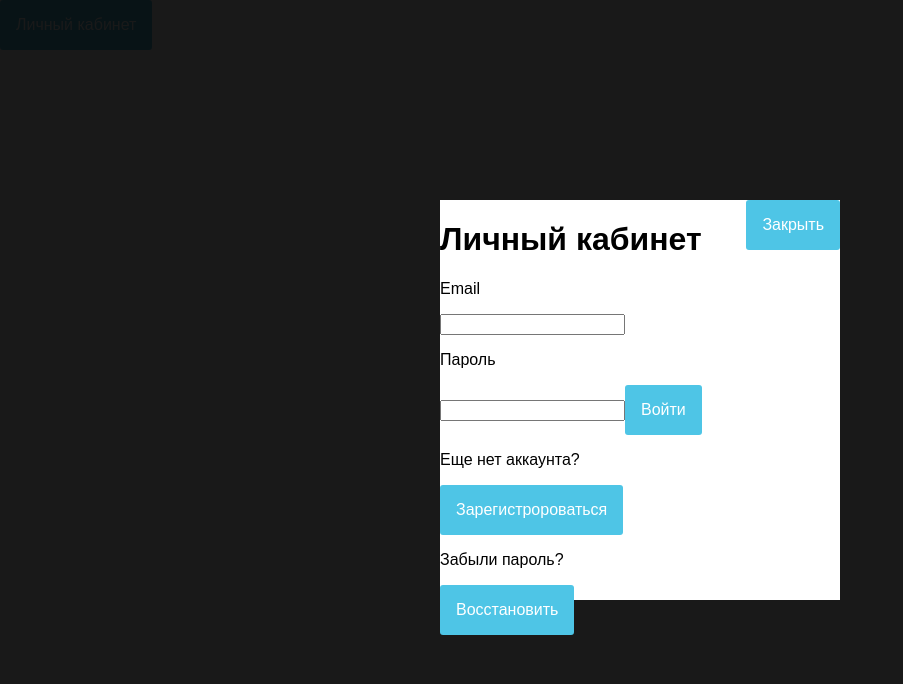
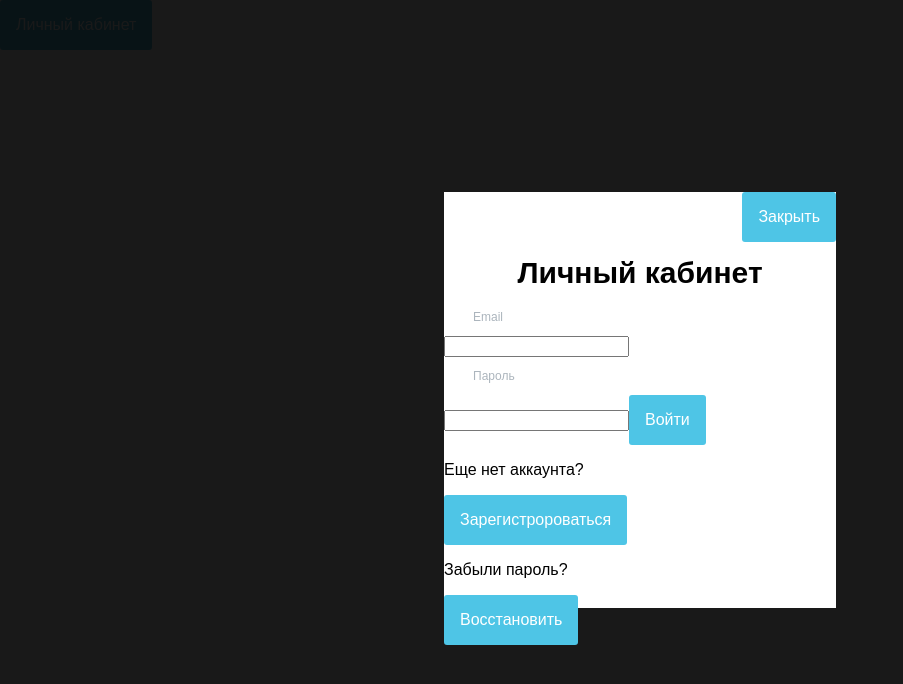
Before and after one commit to AlexandrVinogradov/React-Login-and-Registration-modal-windows, a React (Create React App) app: page / in a window 1280 px wide. Both pictures are taken after a click on the button "Личный кабинет". Shown: the top 684 px of the page, without its empty margins (0-903 px from the left). Built offline with nearby package versions, Linux system fonts and the light colour scheme.

Commit message:
styles update

```diff
--- a/src/App.js
+++ b/src/App.js
@@ -1,6 +1,8 @@
 import React, { Component } from 'react';
 import EnterToAccountModal from './components/EnterToAccountModal/EnterToAccountModal';
 import Registration from './components/RegistrationModal/Registration';
+import s from './components/EnterToAccountModal/EnterToAccountModal.module.css';
+
 
 
 class App extends Component {
@@ -29,10 +31,10 @@ class App extends Component {
           <button onClick={this.toggleEnerModal}>Личный кабинет</button>
           {this.state.isEnterOpen &&
             <EnterToAccountModal onClose={this.toggleEnerModal}>
-              <h1>Личный кабинет</h1>
-              <p>Email</p>
+              <h1 className={s.title}>Личный кабинет</h1>
+              <p className={s.email_pass}>Email</p>
               <input />
-              <p>Пароль</p>
+              <p className={s.email_pass}>Пароль</p>
               <input />
               <button>Войти</button>
               <div>
--- a/src/components/EnterToAccountModal/EnterToAccountModal.module.css
+++ b/src/components/EnterToAccountModal/EnterToAccountModal.module.css
@@ -16,6 +16,16 @@
 }
 .popup {
     background-color: white;
-    height: 400px;
-    width: 400px;
+    height: 416px;
+    width: 392px;
 }
+.title {
+    padding-top: 44px;
+    text-align: center;
+    font-size: 30px;
+}
+.email_pass {
+    font-size: 12px;
+    color: #ACB5BD;
+    padding-left: 29px;
+}
```
